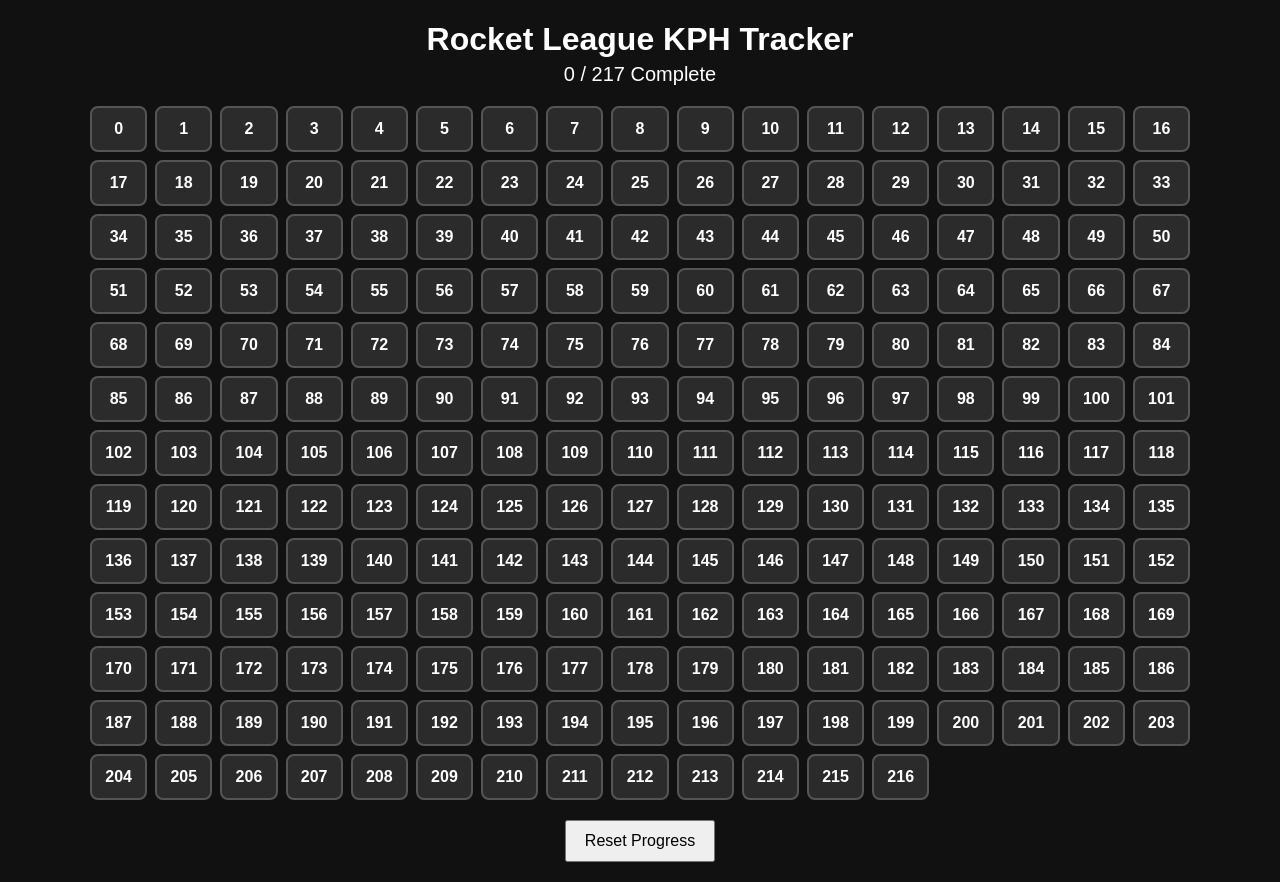
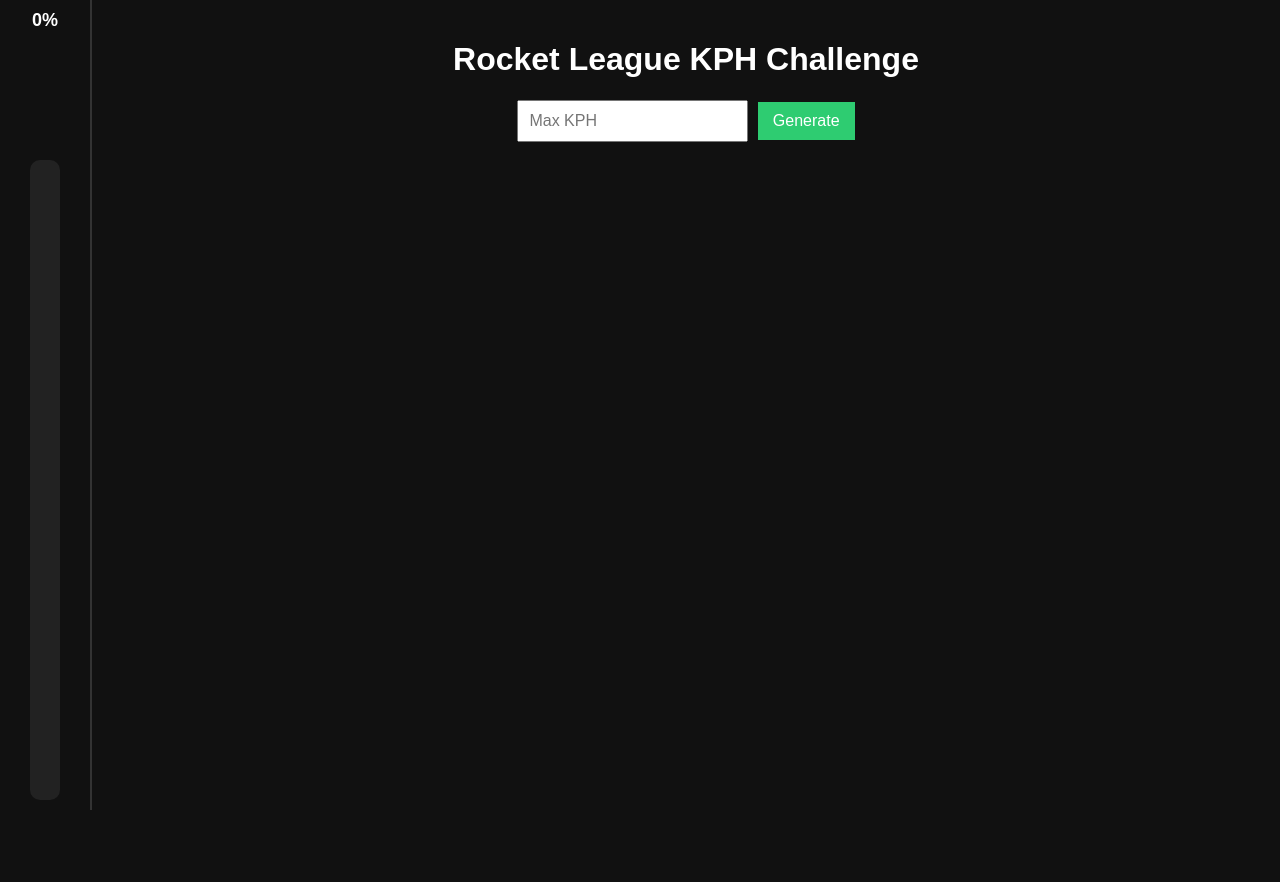
Before and after one commit to Pugbos/Rocket-League-KPH-Challenge, a plain HTML site: page index.html in a window 1280 px wide. After the commit the page ends 810 px from the top, so only its background shows below. Drawn offline with Linux system fonts and the light colour scheme.

Commit message:
Replace index.html with updated UI and functionality

```diff
--- a/index.html
+++ b/index.html
@@ -3,122 +3,197 @@
 <head>
 <meta charset="UTF-8">
 <meta name="viewport" content="width=device-width, initial-scale=1.0">
-<title>Rocket League KPH Tracker</title>
+<title>Rocket League KPH Challenge</title>
 
 <style>
-body{
-    font-family:Arial,sans-serif;
-    background:#111;
-    color:white;
-    text-align:center;
-    margin:20px;
+body {
+    margin: 0;
+    font-family: Arial, sans-serif;
+    background: #111;
+    color: white;
+    display: flex;
 }
 
-h1{
-    margin-bottom:5px;
+#leftPanel {
+    width: 90px;
+    height: 100vh;
+    display: flex;
+    flex-direction: column;
+    align-items: center;
+    justify-content: flex-end;
+    border-right: 2px solid #333;
+    padding-bottom: 10px;
 }
 
-#count{
-    margin-bottom:20px;
-    font-size:20px;
+#percent {
+    position: absolute;
+    top: 10px;
+    font-size: 18px;
+    font-weight: bold;
 }
 
-.grid{
-    display:grid;
-    grid-template-columns:repeat(auto-fill,minmax(55px,1fr));
-    gap:8px;
-    max-width:1100px;
-    margin:auto;
+#barContainer {
+    width: 30px;
+    height: 80%;
+    background: #222;
+    border-radius: 10px;
+    display: flex;
+    align-items: flex-end;
+    overflow: hidden;
 }
 
-.kph{
-    background:#2b2b2b;
-    border:2px solid #555;
-    border-radius:8px;
-    padding:12px 0;
-    cursor:pointer;
-    user-select:none;
-    transition:.15s;
-    font-weight:bold;
+#barFill {
+    width: 100%;
+    height: 0%;
+    background: #2ecc71;
+    transition: height 0.15s ease;
 }
 
-.kph:hover{
-    transform:scale(1.05);
+#main {
+    flex: 1;
+    padding: 20px;
+    text-align: center;
 }
 
-.done{
-    background:#2ecc71;
-    border-color:#2ecc71;
-    color:white;
+input {
+    padding: 10px;
+    font-size: 16px;
 }
 
-button{
-    margin-top:20px;
-    padding:10px 18px;
-    font-size:16px;
-    cursor:pointer;
+button {
+    padding: 10px 15px;
+    font-size: 16px;
+    cursor: pointer;
+    background: #2ecc71;
+    border: none;
+    color: white;
+    margin-left: 5px;
+}
+
+.grid {
+    display: grid;
+    grid-template-columns: repeat(auto-fill, minmax(60px, 1fr));
+    gap: 8px;
+    max-width: 900px;
+    margin: auto;
+}
+
+.kph {
+    background: #2b2b2b;
+    border: 2px solid #444;
+    border-radius: 8px;
+    padding: 12px 0;
+    cursor: pointer;
+    user-select: none;
+    font-weight: bold;
+    transition: transform 0.08s ease;
+}
+
+.kph:hover {
+    transform: scale(1.05);
+}
+
+.done {
+    background: #2ecc71;
+    border-color: #2ecc71;
+}
+
+.pop {
+    animation: pop 0.12s ease;
+}
+
+@keyframes pop {
+    0% { transform: scale(1); }
+    50% { transform: scale(1.25); }
+    100% { transform: scale(1); }
 }
 </style>
 </head>
 
 <body>
 
-<h1>Rocket League KPH Tracker</h1>
-<div id="count">0 / 217 Complete</div>
+<div id="leftPanel">
+    <div id="percent">0%</div>
+    <div id="barContainer">
+        <div id="barFill"></div>
+    </div>
+</div>
 
-<div class="grid" id="grid"></div>
+<div id="main">
+    <h1>Rocket League KPH Challenge</h1>
 
-<button onclick="resetProgress()">Reset Progress</button>
+    <input id="maxKph" type="number" placeholder="Max KPH">
+    <button onclick="generate()">Generate</button>
+
+    <div class="grid" id="grid"></div>
+</div>
 
 <script>
-const TOTAL = 217;
-const STORAGE = "rl_kph_tracker";
+let completed = JSON.parse(localStorage.getItem("kph")) || [];
+let max = 0;
 
-let completed = JSON.parse(localStorage.getItem(STORAGE)) || [];
+function sound() {
+    const ctx = new (window.AudioContext || window.webkitAudioContext)();
+    const o = ctx.createOscillator();
+    const g = ctx.createGain();
 
-const grid = document.getElementById("grid");
+    o.type = "sine";
+    o.frequency.setValueAtTime(200, ctx.currentTime);
+    o.frequency.exponentialRampToValueAtTime(800, ctx.currentTime + 0.1);
 
-function updateCount(){
-    document.getElementById("count").textContent =
-        completed.length + " / " + TOTAL + " Complete";
+    g.gain.setValueAtTime(0.2, ctx.currentTime);
+    g.gain.exponentialRampToValueAtTime(0.001, ctx.currentTime + 0.15);
+
+    o.connect(g);
+    g.connect(ctx.destination);
+
+    o.start();
+    o.stop(ctx.currentTime + 0.15);
 }
 
-for(let i=0;i<=216;i++){
+function update() {
+    let total = max + 1;
+    let percent = total ? Math.round((completed.length / total) * 100) : 0;
 
-    const box=document.createElement("div");
-    box.className="kph";
-    box.textContent=i;
+    document.getElementById("percent").innerText = percent + "%";
+    document.getElementById("barFill").style.height = percent + "%";
+}
 
-    if(completed.includes(i)){
-        box.classList.add("done");
+function generate() {
+    max = parseInt(document.getElementById("maxKph").value);
+    if (isNaN(max)) return;
+
+    const grid = document.getElementById("grid");
+    grid.innerHTML = "";
+
+    for (let i = 0; i <= max; i++) {
+        let box = document.createElement("div");
+        box.className = "kph";
+        box.innerText = i;
+
+        if (completed.includes(i)) box.classList.add("done");
+
+        box.onclick = () => {
+            box.classList.add("pop");
+            setTimeout(() => box.classList.remove("pop"), 120);
+
+            if (completed.includes(i)) {
+                completed = completed.filter(x => x !== i);
+                box.classList.remove("done");
+            } else {
+                completed.push(i);
+                box.classList.add("done");
+                sound();
+            }
+
+            localStorage.setItem("kph", JSON.stringify(completed));
+            update();
+        };
+
+        grid.appendChild(box);
     }
 
-    box.onclick=()=>{
-        if(completed.includes(i)){
-            completed=completed.filter(x=>x!==i);
-            box.classList.remove("done");
-        }else{
-            completed.push(i);
-            completed.sort((a,b)=>a-b);
-            box.classList.add("done");
-        }
-
-        localStorage.setItem(STORAGE,JSON.stringify(completed));
-        updateCount();
-    };
-
-    grid.appendChild(box);
-}
-
-updateCount();
-
-function resetProgress(){
-    if(confirm("Reset all progress?")){
-        completed=[];
-        localStorage.removeItem(STORAGE);
-        document.querySelectorAll(".kph").forEach(x=>x.classList.remove("done"));
-        updateCount();
-    }
+    update();
 }
 </script>
 
```
